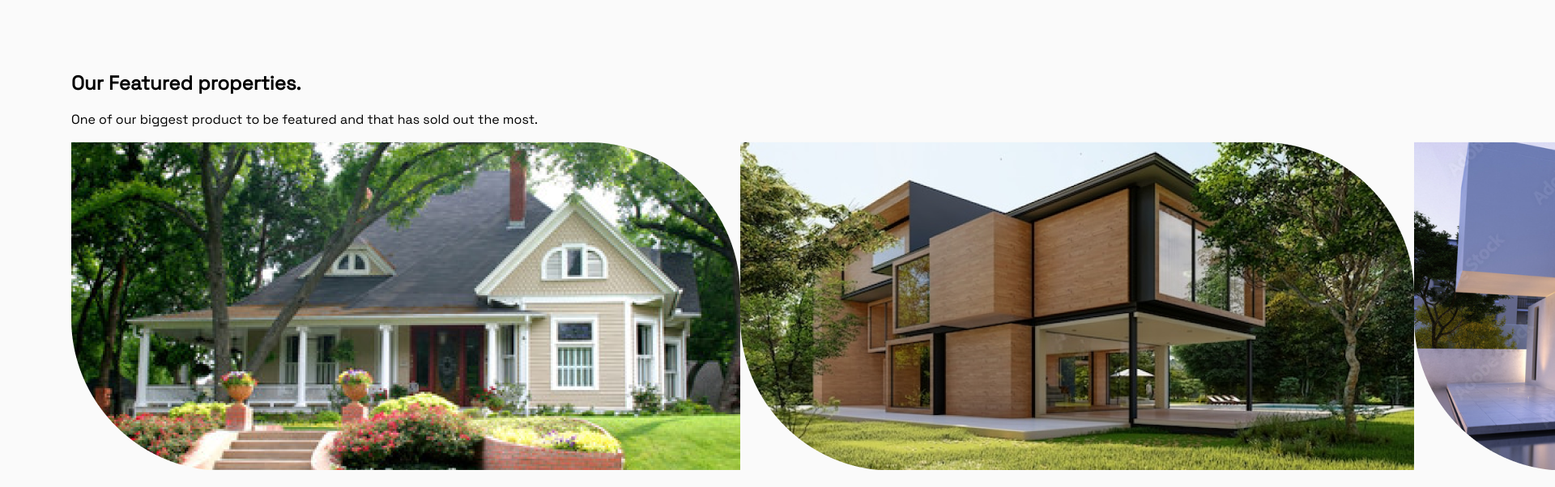
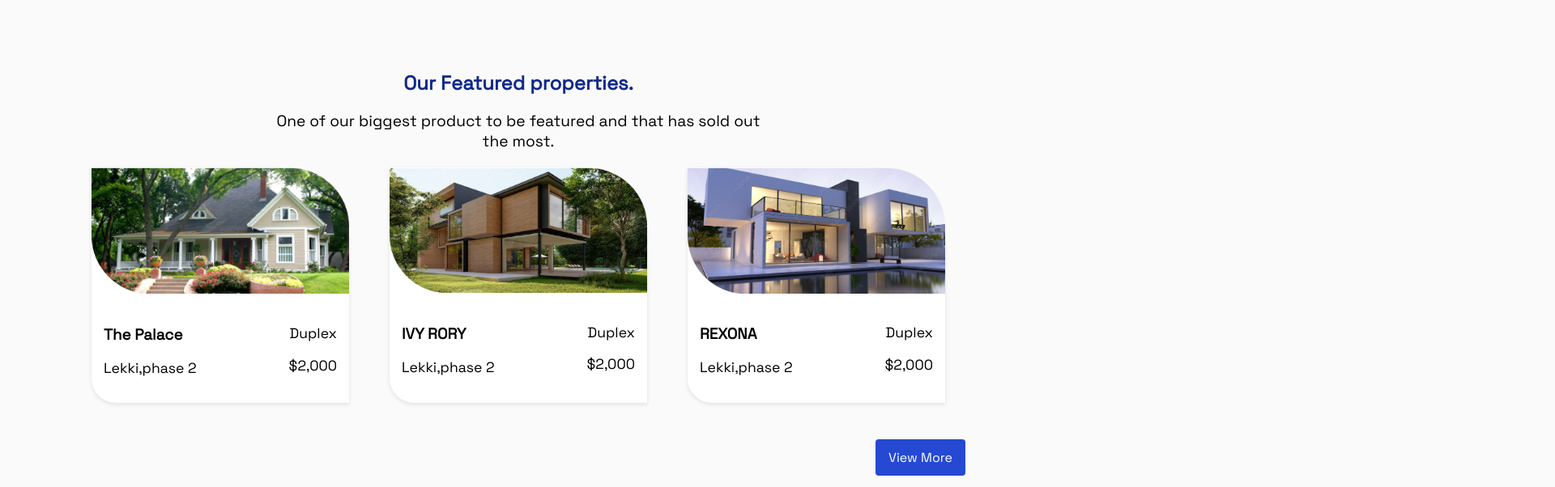
Before and after one commit to benaiah-ke/pre-prep_week1, a plain HTML site: page index.html in a window 1280 px wide. Shown: the part 1940-2542 px from the top of the page at 81% size, 1920 px wide, since content can reach past the window. Drawn offline with Linux system fonts and the light colour scheme.

Commit message:
Add featured section styles

```diff
--- a/index.html
+++ b/index.html
@@ -136,49 +136,59 @@
             </div>
         </section>
         <section id="featured">
+            <div class="section-intro">
                 <h1>Our Featured properties.</h1>
                 <p>One of our biggest product to be featured and that has sold out the most.</p>
+            </div>
+
             <div class="row">
                 <div class="col2-1-3">
+                    <div>
                         <img src="assets/image 4.png">
-                    <Div class="row3">
+                        <div class="row3">
                             <div class="col2-1-2">
                                 <h3>The Palace</h3>
                                 <p>Lekki,phase 2</p>
                             </div>
-                        <div class="col3-1-2">
+                            <div class="col2-1-2">
                                 <p>Duplex</p>
                                 <p>$2,000</p>
                             </div>
-                    </Div>
+                        </div>
+                    </div>
                 </div>
                 <div class="col2-1-3">
+                   <div>
                         <img src="assets/image 3.png">
-                    <Div class="row3">
+                        <div class="row3">
                             <div class="col2-1-2">
                                 <h3>IVY RORY</h3>
                                 <p>Lekki,phase 2</p>
                             </div>
-                        <div class="col3-1-2">
+                            <div class="col2-1-2">
                                 <p>Duplex</p>
                                 <p>$2,000</p>
                             </div>
-                    </Div>
+                        </div>
+                   </div>
                 </div>
                 <div class="col2-1-3">
+                    <div>
                         <img src="assets/image 5.png">
-                    <Div class="row3">
+                        <div class="row3">
                             <div class="col2-1-2">
                                 <h3>REXONA</h3>
                                 <p>Lekki,phase 2</p>
                             </div>
-                        <div class="col3-1-2">
+                            <div class="col2-1-2">
                                 <p>Duplex</p>
                                 <p>$2,000</p>
                             </div>
-                    </Div>
                         </div>
                     </div>
+                </div>
+            </div>
+
             <a class="btn-blue" href="#">View More</a>
         </section>
         <section id="testimonials">
--- a/style.css
+++ b/style.css
@@ -263,3 +263,71 @@ section{
     margin-right: 8px;
     color: #0F298B;
 }
+
+
+
+
+/* Featured section */
+#featured .section-intro h1{
+    color: #0F298B;
+    font-weight: 700;
+}
+
+#featured .section-intro{
+    text-align: center;
+    max-width: 600px;
+    margin: 0 auto 15px;
+}
+
+#featured .section-intro p{
+    font-size: 1.2em;
+}
+
+#featured .row{
+    margin-bottom: 45px;
+}
+
+.row .col2-1-3{
+    width: 33.333%;
+    padding: 0 25px;
+}
+
+.row .col2-1-3 > div{
+    background: #fff;
+    border-radius: 0 100px 0 30px;
+    height: 100%;
+    box-shadow: 0 2px 5px 0 rgba(0,0,0,.1);
+}
+
+.row .col2-1-3 > div:hover{
+    box-shadow: 0px 0px 5px 7px rgba(0,0,0,.1);
+}
+
+.row .col2-1-3 > div img{
+    height: auto;
+    max-width: 100%;
+}
+
+.row .col2-1-3 > div p{
+    font-size: 1.1em;
+}
+
+
+
+.row3{
+    display: flex;
+    padding: 15px;
+}
+
+.row3 .col2-1-2{
+    width: 50%;
+}
+
+.row3 .col2-1-2:nth-of-type(even){
+    text-align: right;
+}
+
+
+#featured .btn-blue{
+    float: right;
+}
```
Lines whose indentation alone changed are shown as unchanged.
